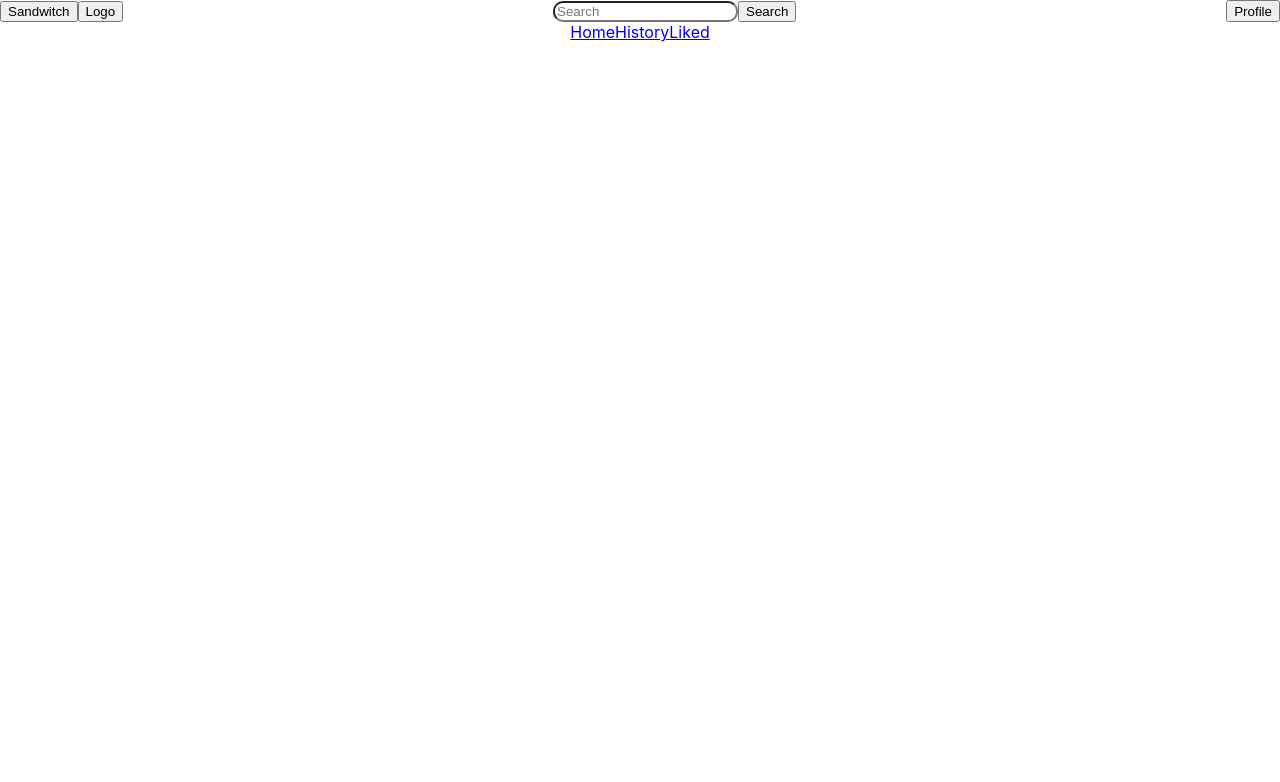
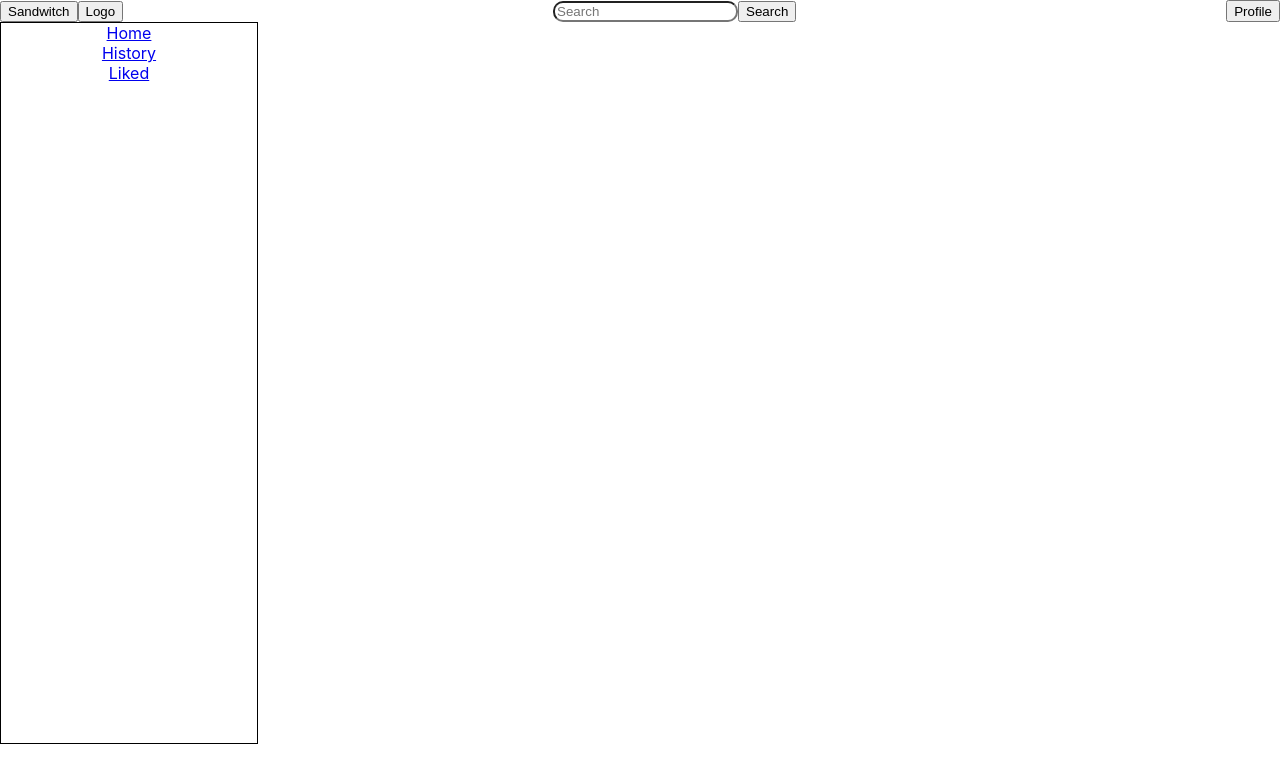
Before and after one commit to AKHIL-GIREESH/ReactJS, a React (Create React App) app in the folder yt-clone/: page / in a window 1280 px wide. Shown: the top 782 px of the page. Built offline with nearby package versions, Linux system fonts and the light colour scheme.

Commit message:
yt-layout

```diff
--- a/yt-clone/src/components/SandwitchMenu/SandwitchMenu.css
+++ b/yt-clone/src/components/SandwitchMenu/SandwitchMenu.css
@@ -0,0 +1,9 @@
+.SandWitchMenu{
+    height: 90vh;
+    width:20%;
+    border: 1px solid;
+    display: flex;
+    flex-direction: column;
+    /* justify-content: center; */
+    align-items: center;
+}
--- a/yt-clone/src/components/SandwitchMenu/SandwitchMenu.js
+++ b/yt-clone/src/components/SandwitchMenu/SandwitchMenu.js
@@ -1,15 +1,18 @@
 import { NavLink,Outlet } from "react-router-dom"
+import "./SandwitchMenu.css"
 
 const SandwitchMenu = () => {
     return(
-        <div className="Links">
-            <NavLink to="Home">Home</NavLink>
-            <NavLink to="History">History</NavLink>
-            <NavLink to="Liked">Liked</NavLink>
+        <>
+            <div className="SandWitchMenu">
+                <NavLink to="Home">Home</NavLink>
+                <NavLink to="History">History</NavLink>
+                <NavLink to="Liked">Liked</NavLink>
+            </div>
             <div>
                 <Outlet/>
             </div>
-        </div>
+        </>
     )
 }
 
```
